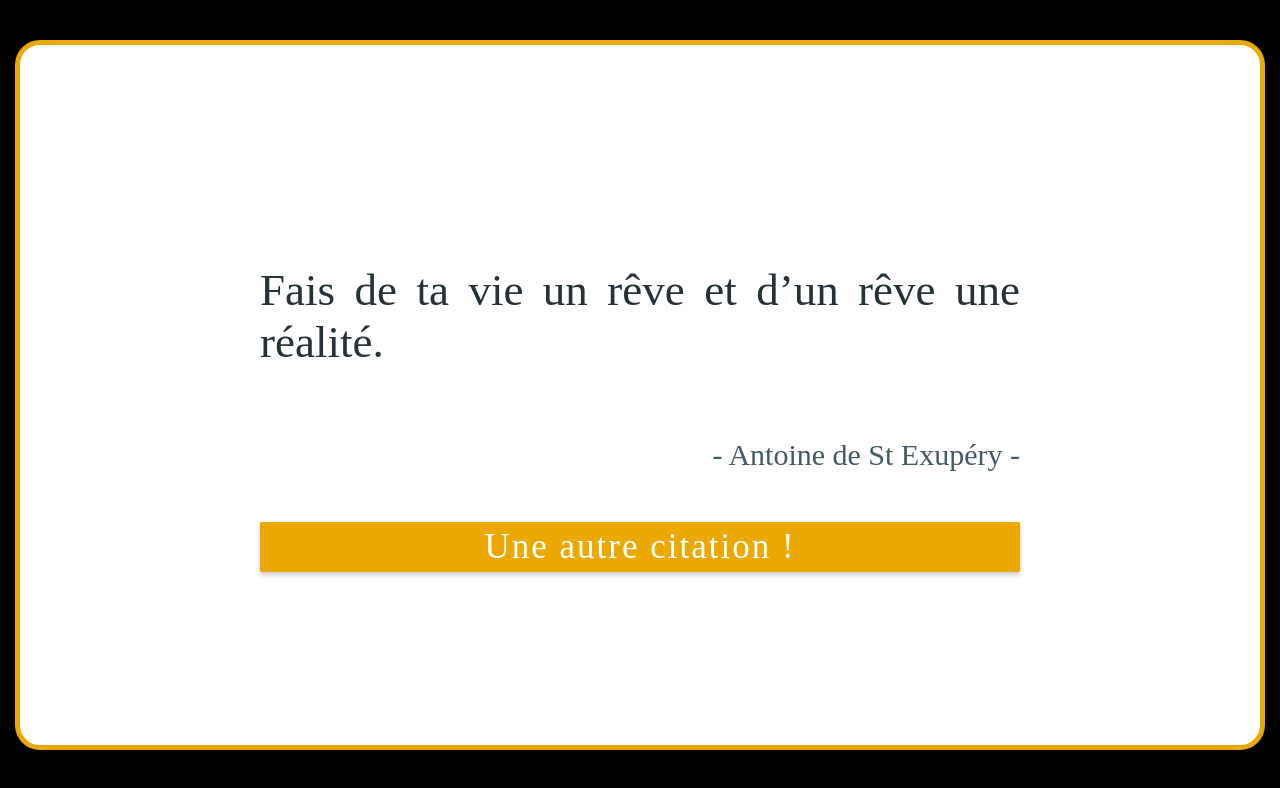
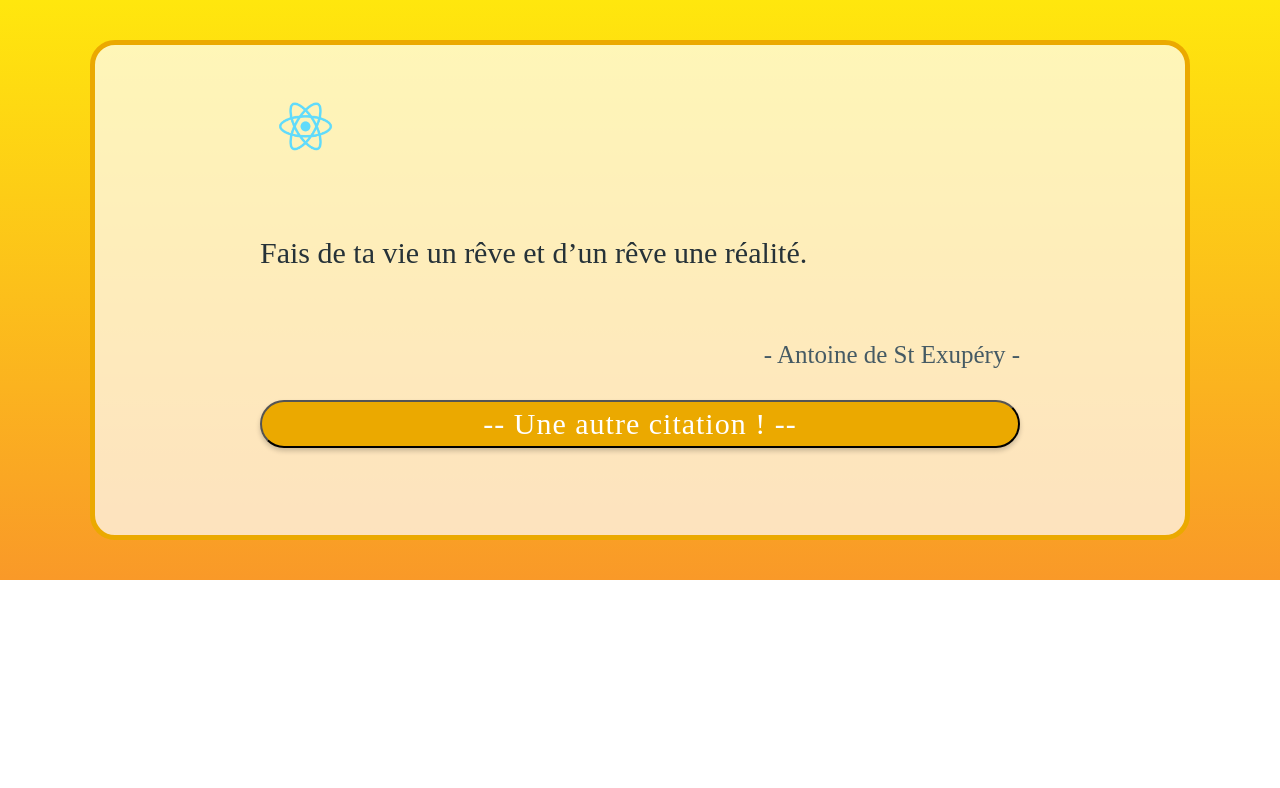
Before and after one commit to GGaelle/generator-citations, a React app: page / in a window 1280 px wide. Built offline with nearby package versions, Linux system fonts and the light colour scheme.

Commit message:
modif fond, text

```diff
--- a/package.json
+++ b/package.json
@@ -7,7 +7,8 @@
   },
   "dependencies": {
     "react": "^15.4.1",
-    "react-dom": "^15.4.1"
+    "react-dom": "^15.4.1",
+    "tachyons": "^4.9.1"
   },
   "scripts": {
     "start": "react-scripts start",
--- a/src/components/App.js
+++ b/src/components/App.js
@@ -1,8 +1,9 @@
 import React from 'react';
 import citations from '../citations'
 import Citation from './Citation'
+import Logo from '../../src/assets/Logo.png'
 
-
+//http://lorempixel.com/
 class App extends React.Component {
 
   state = {};
@@ -32,9 +33,9 @@ class App extends React.Component {
   render() {
     return(
       <div>
+        <img className='rotating' src={Logo} alt='logo'/>
         <Citation details={this.state}/>
-        <button onClick={e => this.genererCitation(e)}>Une autre citation !</button>
-
+        <button onClick={e => this.genererCitation(e)} className='br-pill {border-radius: 9999px} calisto'>-- Une autre citation ! --</button>
       </div>
     )
   };
--- a/src/index.css
+++ b/src/index.css
@@ -1,7 +1,9 @@
 body {
 	margin: 0;
-	padding-bottom: 0;
-	background-color: #000
+	padding: 0;
+	background: linear-gradient(#ffe70d, #f99928);
+	background-repeat: no-repeat;
+	background-size: cover
 }
 
 *::selection {
@@ -12,16 +14,17 @@ body {
 #root {
 	display: flex;
 	justify-content: center;
-	min-height: 700px;
+	min-height: 500px;
 	align-items: center;
-	margin: 40px 15px;
-	font-size: 45px;
+	margin: 40px 90px;
+	padding: 20px 20px;
+	font-size: 30px;
 	font-family: serif;
 	text-align: justify;
 	color: #263238;
 	border: 5px solid #eba900;
 	border-radius: 25px;
-	background-color: #fff;
+	background-color: rgb(255, 255, 255, 0.7);
 }
 
 #root > * {
@@ -29,24 +32,37 @@ body {
 
 }
 
+img {
+	width: 12%;
+	margin-top: -650px
+}
+
+/*@-webkit-keyframes rotating {
+	from {transform: rotate(0deg)};
+	to {transform: rotate(360deg)}
+}
+*/
+
+
+p {
+	margin-top: 70px;
+}
+
 span {
 	display: block;
 	text-align: right;
 	margin-top: 70px;
 	color: #455A64;
-	font-size: 30px
+	font-size: 25px
 }
 
 button {
 	width: 100%;
-	font-size: 35px;
+	font-size: 30px;
 	padding: 5px;
-	font-family: serif;
-	border: none;
-	letter-spacing: 2px;
+	letter-spacing: 1px;
 	background-color: #eba900;
 	color: #fff;
-	border-radius: 2px;
 	cursor: pointer;
 	outline: none;
 	box-shadow: 0px 3px 5px rgba(0,0,0,0.2);
--- a/src/index.js
+++ b/src/index.js
@@ -2,6 +2,7 @@ import React from 'react';
 import { render } from 'react-dom'
 import App from './components/App'
 import './index.css'
+import 'tachyons'
 
 
 
```
Also changed, not shown: src/assets/Logo.png (added), 3 other files.
